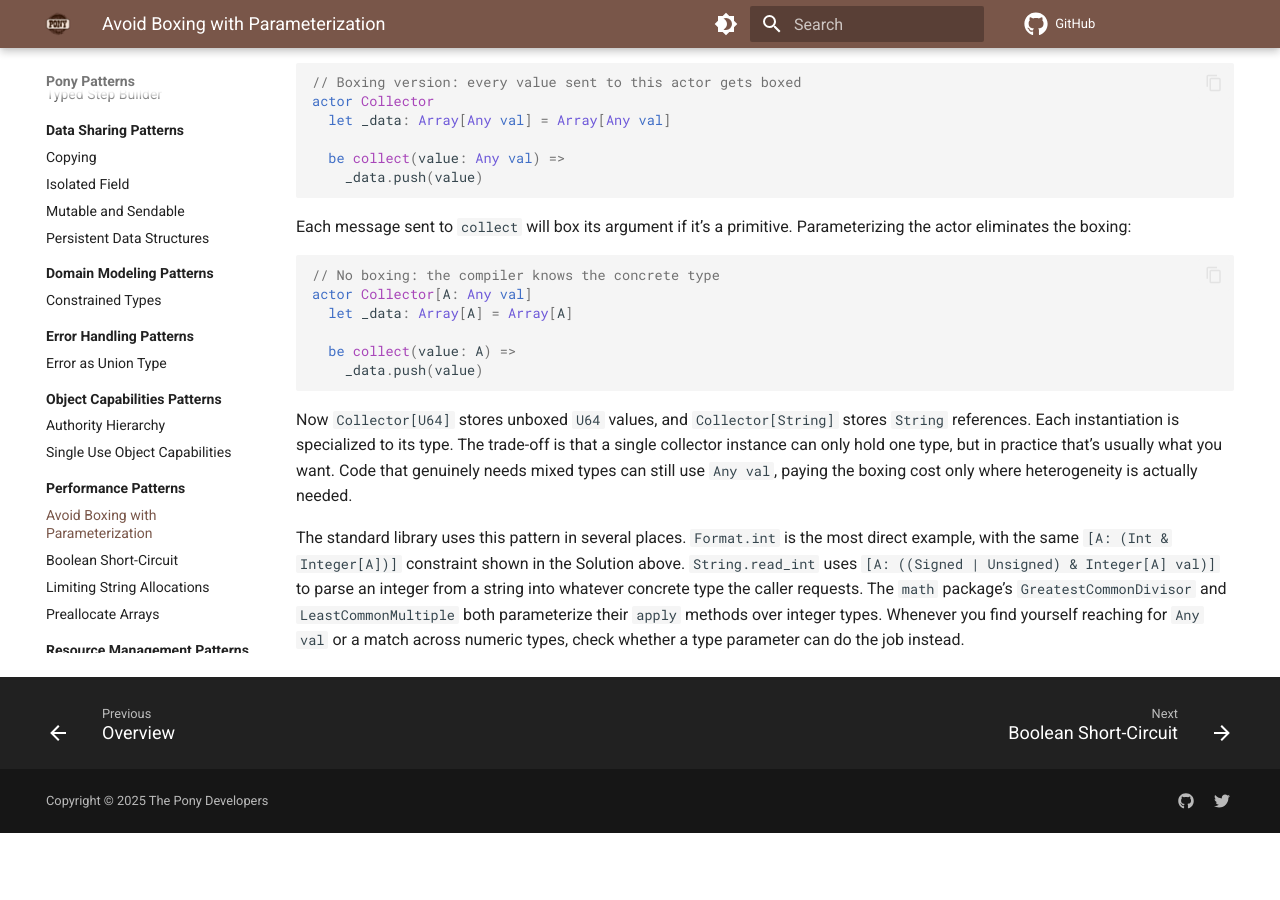
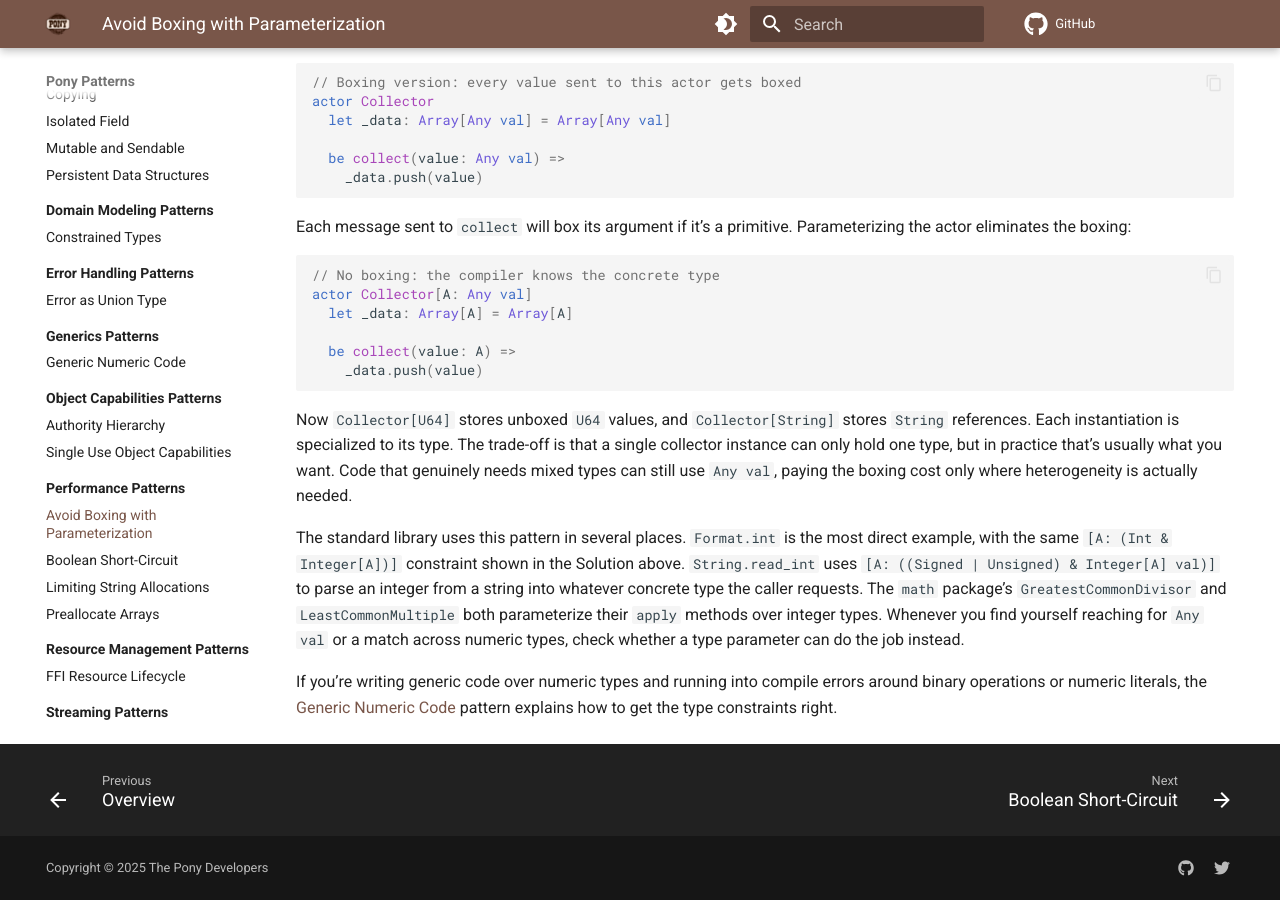
Before and after one commit to ponylang/pony-patterns, an MkDocs documentation site: the page built from docs/performance/avoid-boxing.md, in a window 1280 px wide and 900 px high, scrolled down 1428 px. Built offline with MkDocs 1.6.1 and Material for MkDocs 9.7.7, drawn with Linux system fonts in a browser that asks for light colours; comment, search, counter and statistics services are not loaded; before the commit the page ends 2261 px from its top, so only the background shows below that.

Commit message:
Add "Generic Numeric Code" pattern
Addresses the common question of how to write Pony code that's generic
over numeric types. Covers why `Unsigned` alone isn't sufficient as a
type constraint (it's a union, allowing instantiation with e.g.
`(U8 | U16)`), why the intersection `(Unsigned & UnsignedInteger[T])`
is needed, and how to handle numeric literals in generic context with
`T.from[U8](n)`.

Also adds the "Generics" category, fixes a pre-existing gap where
Streaming Patterns was missing from the llmstxt sections config, and
adds a cross-reference from the Avoid Boxing pattern.

Closes #46

```diff
--- a/docs/performance/avoid-boxing.md
+++ b/docs/performance/avoid-boxing.md
@@ -77,3 +77,5 @@ actor Collector[A: Any val]
 Now `Collector[U64]` stores unboxed `U64` values, and `Collector[String]` stores `String` references. Each instantiation is specialized to its type. The trade-off is that a single collector instance can only hold one type, but in practice that's usually what you want. Code that genuinely needs mixed types can still use `Any val`, paying the boxing cost only where heterogeneity is actually needed.
 
 The standard library uses this pattern in several places. `Format.int` is the most direct example, with the same `[A: (Int & Integer[A])]` constraint shown in the Solution above. `String.read_int` uses `[A: ((Signed | Unsigned) & Integer[A] val)]` to parse an integer from a string into whatever concrete type the caller requests. The `math` package's `GreatestCommonDivisor` and `LeastCommonMultiple` both parameterize their `apply` methods over integer types. Whenever you find yourself reaching for `Any val` or a match across numeric types, check whether a type parameter can do the job instead.
+
+If you're writing generic code over numeric types and running into compile errors around binary operations or numeric literals, the [Generic Numeric Code](../generics/generic-numeric-code.md) pattern explains how to get the type constraints right.
--- a/mkdocs.yml
+++ b/mkdocs.yml
@@ -49,6 +49,8 @@ plugins:
           - domain-modeling/*.md
         Error Handling Patterns:
           - error-handling/*.md
+        Generics Patterns:
+          - generics/*.md
         Object Capabilities Patterns:
           - object-capabilities/*.md
         Performance Patterns:
@@ -136,6 +138,9 @@ nav:
   - Error Handling Patterns:
     - Overview: 'error-handling/index.md'
     - Error as Union Type: 'error-handling/error-as-union-type.md'
+  - Generics Patterns:
+    - Overview: 'generics/index.md'
+    - Generic Numeric Code: 'generics/generic-numeric-code.md'
   - Object Capabilities Patterns:
     - Overview: 'object-capabilities/index.md'
     - Authority Hierarchy: 'object-capabilities/authority-hierarchy.md'
```
Also changed, not shown: docs/generics/generic-numeric-code.md (added, +84 -0 lines), docs/generics/index.md (added, +8 -0 lines), 1 other file.
